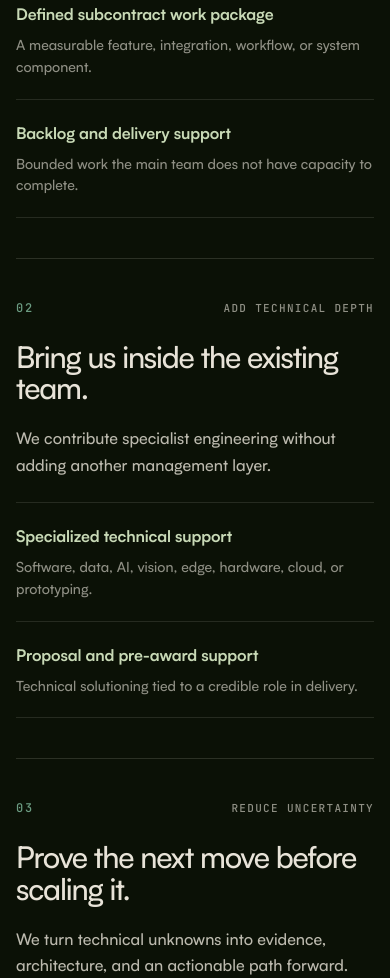
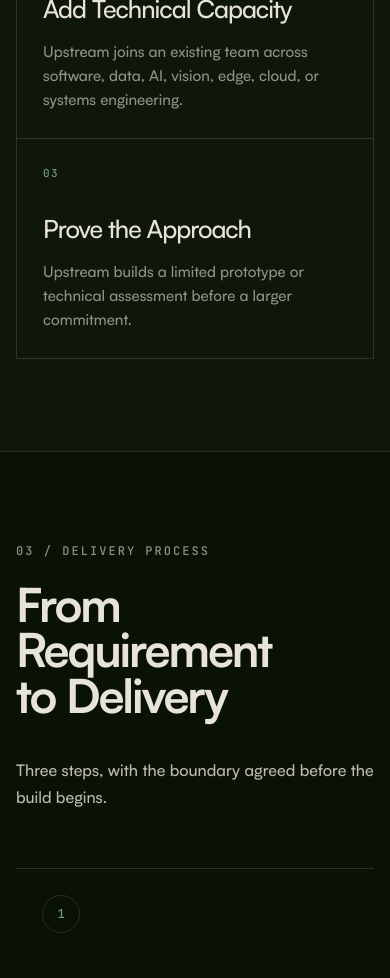
Before and after one commit to UpstreamCV/upstream-web, a Next.js app: page /gov/engage in a window 390 px wide. Shown: the part 8640-9618 px from the top of the page. Built offline with nearby package versions, Linux system fonts and the light colour scheme.

Commit message:
feat(gov): add engagement fit and delivery process

```diff
--- a/src/app/gov/engage/content.ts
+++ b/src/app/gov/engage/content.ts
@@ -1,101 +1,8 @@
 export const engagementNavigation = [
   { label: "Work Areas", href: "#work-areas" },
-  { label: "How It Fits", href: "#engagement-models" },
-  { label: "Custom Scope", href: "#custom-scope" },
+  { label: "How It Fits", href: "#program-fit" },
+  { label: "Process", href: "#delivery-process" },
   { label: "Contact", href: "#contact" },
-] as const;
-
-export const engagementPaths = [
-  {
-    number: "01",
-    signal: "Own the outcome",
-    title: "Give Upstream a defined piece of the work.",
-    summary:
-      "We take responsibility for the scope, interfaces, delivery checkpoints, and handoff.",
-    models: [
-      {
-        title: "Defined subcontract work package",
-        detail: "A measurable feature, integration, workflow, or system component.",
-      },
-      {
-        title: "Backlog and delivery support",
-        detail: "Bounded work the main team does not have capacity to complete.",
-      },
-    ],
-  },
-  {
-    number: "02",
-    signal: "Add technical depth",
-    title: "Bring us inside the existing team.",
-    summary:
-      "We contribute specialist engineering without adding another management layer.",
-    models: [
-      {
-        title: "Specialized technical support",
-        detail: "Software, data, AI, vision, edge, hardware, cloud, or prototyping.",
-      },
-      {
-        title: "Proposal and pre-award support",
-        detail: "Technical solutioning tied to a credible role in delivery.",
-      },
-    ],
-  },
-  {
-    number: "03",
-    signal: "Reduce uncertainty",
-    title: "Prove the next move before scaling it.",
-    summary:
-      "We turn technical unknowns into evidence, architecture, and an actionable path forward.",
-    models: [
-      {
-        title: "Rapid prototype or pilot",
-        detail: "Test one concept with representative data, hardware, or users.",
-      },
-      {
-        title: "Technical discovery and solutioning",
-        detail: "Clarify requirements, risks, interfaces, and implementation options.",
-      },
-    ],
-  },
-] as const;
-
-export const readyWorkPackages = [
-  {
-    number: "01",
-    title: "Workflow Automation and Reporting",
-    scope: ["Ingest + validate", "Automate + notify", "Dashboard + report"],
-    outcome: "One manual workflow, automated from input to final output.",
-  },
-  {
-    number: "02",
-    title: "Application Features and Internal Tools",
-    scope: ["Feature or workflow", "Backend + access", "Tests + documentation"],
-    outcome: "One defined feature, workflow, or small internal application.",
-  },
-  {
-    number: "03",
-    title: "APIs and Systems Integration",
-    scope: ["API + interfaces", "Data exchange", "Monitoring + recovery"],
-    outcome: "Two or more systems connected through a documented, testable integration.",
-  },
-  {
-    number: "04",
-    title: "Data, Analytics, and AI Pilot",
-    scope: ["Prepare + analyze", "Prototype + evaluate", "Deliver + recommend"],
-    outcome: "Evidence that available data can, or cannot, support a useful capability.",
-  },
-  {
-    number: "05",
-    title: "Edge Systems and Video Analytics",
-    scope: ["Camera + sensor", "Edge processing", "Events + operations"],
-    outcome: "One edge, sensor, or computer-vision use case built and evaluated.",
-  },
-  {
-    number: "06",
-    title: "Cloud Deployment and System Reliability",
-    scope: ["Deploy + configure", "Observe + alert", "Document + operate"],
-    outcome: "A defined system prepared for repeatable deployment and operation.",
-  },
 ] as const;
 
 export const customCapabilityGroups = [
--- a/src/app/gov/engage/engage.css
+++ b/src/app/gov/engage/engage.css
@@ -280,250 +280,116 @@
   margin-top: 24px;
 }
 
-.engage-root .engage-models {
-  border-top: 0;
-  background: rgba(0, 0, 0, 0.26);
+.engage-root .program-fit {
+  border-top: 1px solid var(--line-light);
+  background: rgba(15, 24, 9, 0.38);
 }
 
-.engage-root .engagement-paths {
-  margin-top: clamp(68px, 7vw, 104px);
-  border-top: 1px solid var(--line-light);
-}
-
-.engage-root .engagement-path {
+.engage-root .program-fit-list {
   display: grid;
-  grid-template-columns: 150px minmax(300px, 0.9fr) minmax(360px, 1.1fr);
-  gap: clamp(30px, 5vw, 78px);
-  align-items: start;
-  padding: clamp(40px, 5vw, 68px) 0;
-  border-bottom: 1px solid var(--line-light);
-}
-
-.engage-root .engagement-path-heading {
-  display: grid;
-  gap: 30px;
-}
-
-.engage-root .engagement-path-heading > span {
-  color: var(--creek-text);
-  font-family: var(--font-mono);
-  font-size: 12px;
-  letter-spacing: 0.14em;
-}
-
-.engage-root .engagement-path-heading p {
-  margin: 0;
-  color: var(--white-muted);
-  font-family: var(--font-mono);
-  font-size: 11px;
-  letter-spacing: 0.12em;
-  line-height: 1.5;
-  text-transform: uppercase;
-}
-
-.engage-root .engagement-path-copy h3 {
-  max-width: 560px;
-  margin: 0;
-  font-size: clamp(30px, 3.2vw, 48px);
-  letter-spacing: -0.04em;
-  line-height: 1.04;
-}
-
-.engage-root .engagement-path-copy p {
-  max-width: 560px;
-  margin: 22px 0 0;
-  color: var(--white-soft);
-  font-size: 16px;
-  line-height: 1.65;
-}
-
-.engage-root .engagement-path-models {
-  border-top: 1px solid rgba(232, 227, 216, 0.12);
-}
-
-.engage-root .engagement-path-models > div {
-  padding: 21px 0;
-  border-bottom: 1px solid rgba(232, 227, 216, 0.12);
-}
-
-.engage-root .engagement-path-models strong {
-  display: block;
-  color: var(--graph);
-  font-size: 16px;
-  letter-spacing: -0.01em;
-}
-
-.engage-root .engagement-path-models p {
-  max-width: 520px;
-  margin: 8px 0 0;
-  color: var(--white-muted);
-  font-size: 14px;
-  line-height: 1.55;
-}
-
-.engage-root .engage-packages {
-  border-top: 1px solid var(--line-light);
-  background: rgba(15, 24, 9, 0.42);
-}
-
-.engage-root .package-prompt {
-  display: grid;
-  grid-template-columns: 0.55fr repeat(2, 1fr);
-  margin-top: clamp(62px, 7vw, 96px);
+  grid-template-columns: repeat(3, minmax(0, 1fr));
+  margin-top: clamp(56px, 7vw, 92px);
   border-top: 1px solid var(--line-light);
   border-left: 1px solid var(--line-light);
 }
 
-.engage-root .package-prompt > span,
-.engage-root .package-prompt > strong {
-  min-height: 100px;
+.engage-root .program-fit-list article {
+  min-height: 280px;
   display: flex;
-  align-items: center;
-  padding: 22px clamp(20px, 2.8vw, 40px);
+  flex-direction: column;
+  padding: clamp(26px, 3vw, 42px);
   border-right: 1px solid var(--line-light);
   border-bottom: 1px solid var(--line-light);
 }
 
-.engage-root .package-prompt > span {
-  grid-row: span 2;
+.engage-root .program-fit-list article > span {
+  color: var(--creek-text);
+  font-family: var(--font-mono);
+  font-size: 11px;
+  letter-spacing: 0.12em;
+}
+
+.engage-root .program-fit-list h3 {
+  margin: auto 0 0;
+  font-size: clamp(25px, 2.6vw, 38px);
+  letter-spacing: -0.04em;
+  line-height: 1.05;
+}
+
+.engage-root .program-fit-list p {
+  margin: 18px 0 0;
+  color: var(--white-muted);
+  font-size: 15px;
+  line-height: 1.6;
+}
+
+.engage-root .delivery-process-section {
+  border-top: 1px solid var(--line-light);
+  background: rgba(0, 0, 0, 0.28);
+}
+
+.engage-root .delivery-process-list {
+  display: grid;
+  grid-template-columns: repeat(3, minmax(0, 1fr));
+  gap: 0;
+  margin: clamp(56px, 7vw, 92px) 0 0;
+  padding: 0;
+  border-block: 1px solid var(--line-light);
+  list-style: none;
+}
+
+.engage-root .delivery-process-list li {
+  position: relative;
+  min-height: 240px;
+  padding: clamp(26px, 3vw, 42px);
+}
+
+.engage-root .delivery-process-list li + li {
+  border-left: 1px solid var(--line-light);
+}
+
+.engage-root .delivery-process-list li:not(:last-child)::after {
+  content: "→";
+  position: absolute;
+  z-index: 2;
+  top: 50%;
+  right: -21px;
+  width: 42px;
+  height: 42px;
+  display: grid;
+  place-items: center;
+  border: 1px solid rgba(95, 184, 105, 0.22);
+  border-radius: 50%;
+  background: var(--base-deep);
+  color: var(--graph);
+  font-family: var(--font-mono);
+  transform: translateY(-50%);
+}
+
+.engage-root .delivery-process-list li > span {
+  width: 38px;
+  height: 38px;
+  display: grid;
+  place-items: center;
+  border: 1px solid rgba(232, 227, 216, 0.14);
+  border-radius: 50%;
   color: var(--creek-text);
   font-family: var(--font-mono);
   font-size: 12px;
-  letter-spacing: 0.13em;
-  text-transform: uppercase;
 }
 
-.engage-root .package-prompt > strong {
-  color: var(--paper);
-  font-size: clamp(22px, 2.4vw, 34px);
-  font-weight: 500;
+.engage-root .delivery-process-list h3 {
+  margin: 48px 0 0;
+  font-size: clamp(24px, 2.4vw, 34px);
   letter-spacing: -0.035em;
+  line-height: 1.08;
 }
 
-.engage-root .package-prompt > strong:nth-of-type(2),
-.engage-root .package-prompt > strong:nth-of-type(3) {
-  background: rgba(232, 227, 216, 0.025);
-}
-
-.engage-root .ready-package-list {
-  margin-top: clamp(58px, 7vw, 96px);
-  border-top: 1px solid var(--line-light);
-}
-
-.engage-root .ready-package {
-  position: relative;
-  display: grid;
-  grid-template-columns: minmax(300px, 0.95fr) minmax(280px, 0.78fr) minmax(320px, 1.02fr);
-  gap: clamp(34px, 5vw, 80px);
-  align-items: center;
-  padding: clamp(34px, 4vw, 54px) 0;
-  border-bottom: 1px solid var(--line-light);
-}
-
-.engage-root .ready-package::after {
-  content: "";
-  position: absolute;
-  inset: 14px -24px;
-  z-index: -1;
-  border-radius: 18px;
-  background: transparent;
-  transition: background-color 220ms cubic-bezier(0.22, 1, 0.36, 1);
-}
-
-.engage-root .ready-package:hover::after {
-  background: rgba(232, 227, 216, 0.025);
-}
-
-.engage-root .ready-package-heading {
-  display: grid;
-  grid-template-columns: 42px minmax(0, 1fr);
-  gap: 14px;
-}
-
-.engage-root .ready-package-heading > span,
-.engage-root .ready-package-scope > span,
-.engage-root .ready-package-engagement > span,
-.engage-root .package-flex-note > span {
+.engage-root .delivery-process-list p {
+  margin: 16px 0 0;
   color: var(--white-muted);
-  font-family: var(--font-mono);
-  font-size: 11px;
-  letter-spacing: 0.12em;
-  text-transform: uppercase;
-}
-
-.engage-root .ready-package-heading > span {
-  padding-top: 5px;
-  color: var(--signal);
-}
-
-.engage-root .ready-package-heading h3 {
-  margin: 0;
-  font-size: clamp(27px, 2.8vw, 40px);
-  letter-spacing: -0.04em;
-  line-height: 1.04;
-}
-
-.engage-root .ready-package-scope ul {
-  display: flex;
-  flex-wrap: wrap;
-  gap: 8px;
-  margin: 15px 0 0;
-  padding: 0;
-  list-style: none;
-}
-
-.engage-root .ready-package-scope li {
-  padding: 7px 10px;
-  border: 1px solid rgba(232, 227, 216, 0.1);
-  border-radius: 999px;
-  background: rgba(232, 227, 216, 0.025);
-  color: var(--white-muted);
-  font-family: var(--font-mono);
-  font-size: 10px;
-  letter-spacing: 0.06em;
-  line-height: 1.35;
-  text-transform: uppercase;
-}
-
-.engage-root .ready-package-engagement {
-  padding: 22px 24px;
-  border: 1px solid rgba(232, 227, 216, 0.12);
-  border-radius: 14px;
-  background: rgba(232, 227, 216, 0.035);
-  box-shadow: inset 0 1px rgba(232, 227, 216, 0.04);
-}
-
-.engage-root .ready-package-engagement p {
-  margin: 12px 0 0;
-  color: var(--graph);
   font-size: 15px;
-  line-height: 1.55;
-}
-
-.engage-root .package-flex-note {
-  display: grid;
-  grid-template-columns: minmax(180px, 0.48fr) minmax(360px, 1.12fr) auto;
-  gap: clamp(30px, 5vw, 76px);
-  align-items: center;
-  margin-top: 48px;
-  padding: 30px;
-  border: 1px solid rgba(75, 129, 108, 0.28);
-  background: rgba(75, 129, 108, 0.06);
-}
-
-.engage-root .package-flex-note > span {
-  color: var(--graph);
-}
-
-.engage-root .package-flex-note p {
-  margin: 0;
-  color: var(--white-soft);
-  font-size: 15px;
-  line-height: 1.65;
-}
-
-.engage-root .package-flex-note .button {
-  white-space: nowrap;
+  line-height: 1.6;
 }
 
 .engage-root .custom-scope {
@@ -623,19 +489,9 @@
     gap: 48px;
   }
 
-  .engage-root .engagement-path {
-    grid-template-columns: 120px minmax(260px, 0.9fr) minmax(320px, 1.1fr);
-    gap: 34px;
-  }
-
   .engage-root .work-area-body {
     grid-template-columns: minmax(0, 1fr) minmax(340px, 0.84fr);
     gap: 58px;
-  }
-
-  .engage-root .ready-package {
-    grid-template-columns: minmax(270px, 0.95fr) minmax(240px, 0.78fr) minmax(280px, 1.02fr);
-    gap: 34px;
   }
 
   .engage-root .custom-scope-layout {
@@ -667,33 +523,6 @@
     grid-template-columns: 1fr;
   }
 
-  .engage-root .engagement-path {
-    grid-template-columns: 90px minmax(260px, 0.9fr) minmax(300px, 1.1fr);
-    gap: 24px;
-  }
-
-  .engage-root .ready-package {
-    grid-template-columns: minmax(280px, 0.95fr) minmax(300px, 1.05fr);
-  }
-
-  .engage-root .ready-package-scope {
-    grid-column: 1;
-  }
-
-  .engage-root .ready-package-engagement {
-    grid-column: 2;
-    grid-row: 1 / span 2;
-  }
-
-  .engage-root .package-flex-note {
-    grid-template-columns: 1fr;
-    align-items: start;
-  }
-
-  .engage-root .package-flex-note .button {
-    width: fit-content;
-  }
-
   .engage-root .custom-capability-groups {
     width: min(100%, 760px);
   }
@@ -710,9 +539,7 @@
 
   .engage-root .hero-exchange-flow,
   .engage-root .work-area-heading,
-  .engage-root .work-area-transition,
-  .engage-root .engagement-path,
-  .engage-root .ready-package {
+  .engage-root .work-area-transition {
     grid-template-columns: 1fr;
   }
 
@@ -757,36 +584,29 @@
     transform: rotate(90deg);
   }
 
-  .engage-root .engagement-path-heading {
-    display: flex;
-    align-items: center;
-    justify-content: space-between;
-    gap: 20px;
+  .engage-root .program-fit-list,
+  .engage-root .delivery-process-list {
+    grid-template-columns: 1fr;
   }
 
-  .engage-root .engagement-path-heading p {
-    text-align: right;
+  .engage-root .program-fit-list article {
+    min-height: 220px;
   }
 
-  .engage-root .package-prompt {
-    grid-template-columns: repeat(2, minmax(0, 1fr));
+  .engage-root .delivery-process-list li {
+    min-height: 210px;
   }
 
-  .engage-root .package-prompt > span {
-    grid-row: auto;
-    grid-column: 1 / -1;
-    min-height: 70px;
+  .engage-root .delivery-process-list li + li {
+    border-top: 1px solid var(--line-light);
+    border-left: 0;
   }
 
-  .engage-root .package-prompt > strong {
-    min-height: 92px;
-    font-size: 22px;
-  }
-
-  .engage-root .ready-package-scope,
-  .engage-root .ready-package-engagement {
-    grid-column: auto;
-    grid-row: auto;
+  .engage-root .delivery-process-list li:not(:last-child)::after {
+    top: auto;
+    right: 50%;
+    bottom: -21px;
+    transform: translateX(50%) rotate(90deg);
   }
 
   .engage-root .custom-capability-groups {
@@ -795,8 +615,7 @@
 }
 
 @media (max-width: 560px) {
-  .engage-root .engage-hero .hero-actions .button,
-  .engage-root .package-flex-note .button {
+  .engage-root .engage-hero .hero-actions .button {
     width: 100%;
   }
 
@@ -810,21 +629,6 @@
     flex-direction: column;
   }
 
-  .engage-root .package-prompt {
-    grid-template-columns: 1fr;
-  }
-
-  .engage-root .package-prompt > span {
-    grid-column: auto;
-  }
-
-  .engage-root .package-prompt > strong {
-    min-height: 76px;
-  }
-
-  .engage-root .package-flex-note {
-    padding: 24px 20px;
-  }
 }
 
 @media (prefers-reduced-motion: reduce) {
@@ -832,7 +636,4 @@
     scroll-behavior: auto;
   }
 
-  .engage-root .ready-package::after {
-    transition: none;
-  }
 }
--- a/src/app/gov/engage/page.tsx
+++ b/src/app/gov/engage/page.tsx
@@ -6,9 +6,9 @@ import "../gov.css";
 import { SiteBackdrop } from "../site-backdrop";
 import {
   customCapabilityGroups,
-  engagementPaths,
+  deliverySteps,
   engagementNavigation,
-  readyWorkPackages,
+  programFits,
   workAreas,
 } from "./content";
 import type { WorkArea } from "./content";
@@ -263,43 +263,27 @@ export default function GovernmentEngagementPage() {
         </section>
 
         <section
-          className="section engage-models"
-          id="engagement-models"
-          aria-labelledby="engagement-models-title"
+          className="section program-fit"
+          id="program-fit"
+          aria-labelledby="program-fit-title"
         >
           <div className="shell">
             <div className="section-intro">
               <div>
-                <p className="section-index">01 / Engagement models</p>
-                <h2 id="engagement-models-title">
-                  Choose the shape of the engagement.
+                <p className="section-index">02 / Program fit</p>
+                <h2 id="program-fit-title">
+                  How Upstream Can Fit Into the Program
                 </h2>
               </div>
-              <p>
-                Start with what the program needs most: ownership, added depth,
-                or evidence for the next decision.
-              </p>
+              <p>Choose the smallest useful role for the work in front of you.</p>
             </div>
 
-            <div className="engagement-paths">
-              {engagementPaths.map((path) => (
-                <article className="engagement-path" key={path.number}>
-                  <div className="engagement-path-heading">
-                    <span>{path.number}</span>
-                    <p>{path.signal}</p>
-                  </div>
-                  <div className="engagement-path-copy">
-                    <h3>{path.title}</h3>
-                    <p>{path.summary}</p>
-                  </div>
-                  <div className="engagement-path-models">
-                    {path.models.map((model) => (
-                      <div key={model.title}>
-                        <strong>{model.title}</strong>
-                        <p>{model.detail}</p>
-                      </div>
-                    ))}
-                  </div>
+            <div className="program-fit-list">
+              {programFits.map((fit) => (
+                <article key={fit.number}>
+                  <span>{fit.number}</span>
+                  <h3>{fit.title}</h3>
+                  <p>{fit.description}</p>
                 </article>
               ))}
             </div>
@@ -307,68 +291,28 @@ export default function GovernmentEngagementPage() {
         </section>
 
         <section
-          className="section engage-packages"
-          id="work-packages"
-          aria-labelledby="work-packages-title"
+          className="section delivery-process-section"
+          id="delivery-process"
+          aria-labelledby="delivery-process-title"
         >
           <div className="shell">
             <div className="section-intro">
               <div>
-                <p className="section-index">02 / Ready to scope</p>
-                <h2 id="work-packages-title">
-                  Six practical starting points.
-                </h2>
+                <p className="section-index">03 / Delivery process</p>
+                <h2 id="delivery-process-title">From Requirement to Delivery</h2>
               </div>
-              <p>
-                Each package starts with one concrete outcome, then adapts to the
-                mission, environment, security needs, and contract.
-              </p>
+              <p>Three steps, with the boundary agreed before the build begins.</p>
             </div>
 
-            <div className="package-prompt" aria-label="Example starting points">
-              <span>Bring us one</span>
-              <strong>stuck workflow</strong>
-              <strong>missing feature</strong>
-              <strong>system connection</strong>
-              <strong>unproven idea</strong>
-            </div>
-
-            <div className="ready-package-list">
-              {readyWorkPackages.map((workPackage) => (
-                <article className="ready-package" key={workPackage.number}>
-                  <div className="ready-package-heading">
-                    <span>{workPackage.number}</span>
-                    <h3>{workPackage.title}</h3>
-                  </div>
-
-                  <div className="ready-package-scope">
-                    <span>Scope signals</span>
-                    <ul>
-                      {workPackage.scope.map((item) => (
-                        <li key={item}>{item}</li>
-                      ))}
-                    </ul>
-                  </div>
-
-                  <div className="ready-package-engagement">
-                    <span>Defined outcome</span>
-                    <p>{workPackage.outcome}</p>
-                  </div>
-                </article>
+            <ol className="delivery-process-list">
+              {deliverySteps.map((step) => (
+                <li key={step.number}>
+                  <span>{step.number}</span>
+                  <h3>{step.title}</h3>
+                  <p>{step.description}</p>
+                </li>
               ))}
-            </div>
-
-            <div className="package-flex-note">
-              <span>Representative, not restrictive</span>
-              <p>
-                Combine packages or reshape one around an existing statement of
-                work. These are conversation starters, not capability limits.
-              </p>
-              <a className="button button-secondary" href="#contact">
-                Scope a Package
-                <Arrow />
-              </a>
-            </div>
+            </ol>
           </div>
         </section>
 
```
